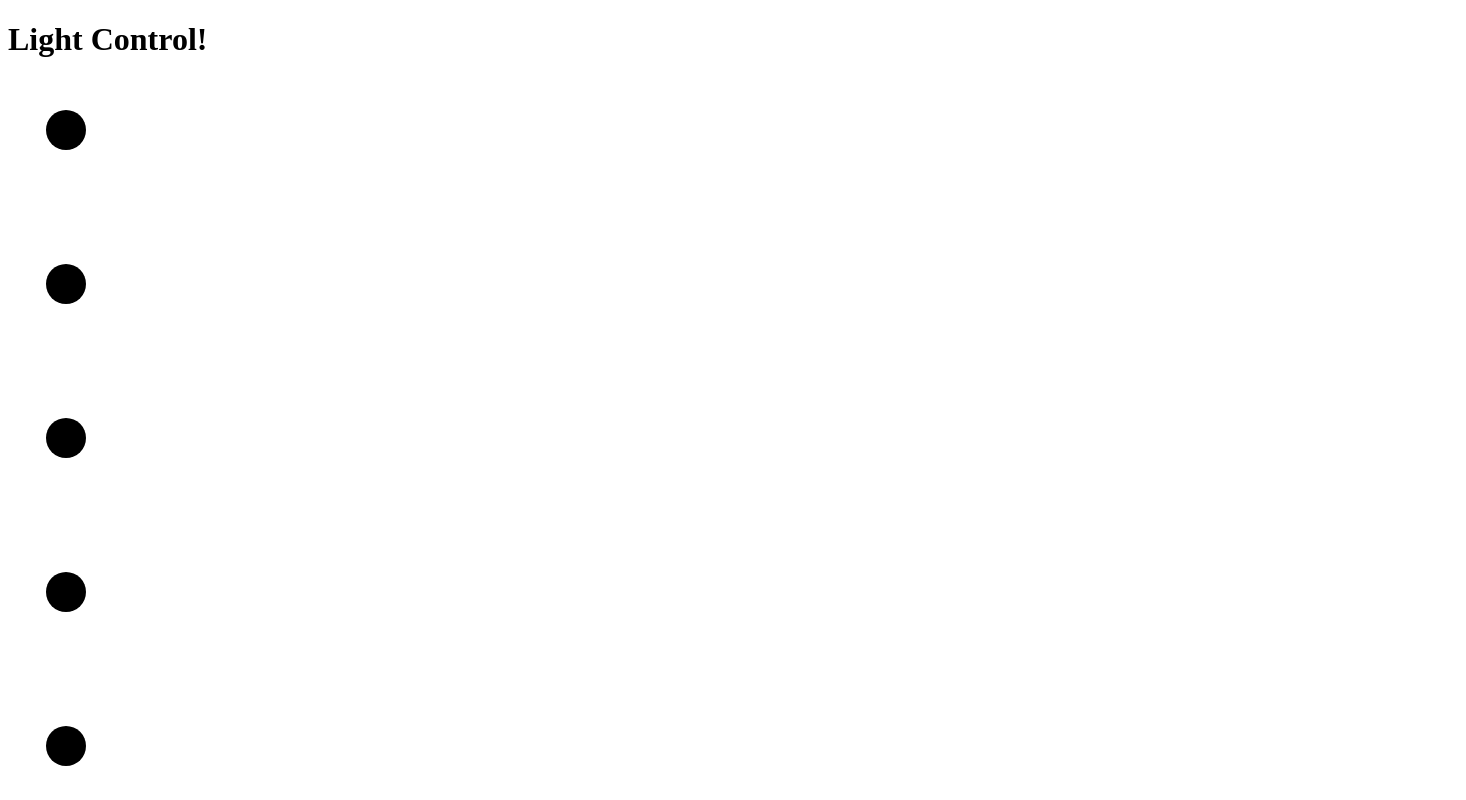
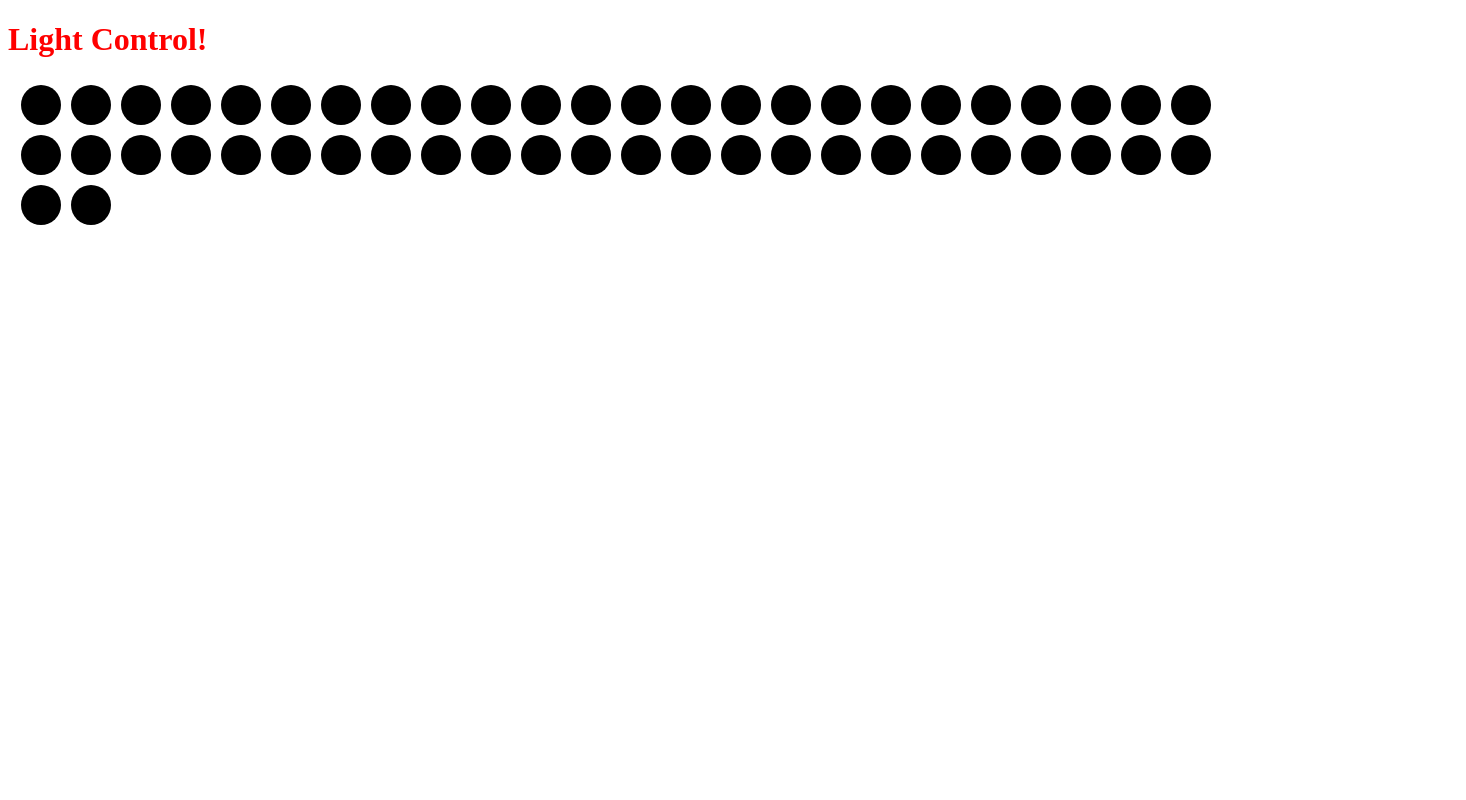
Before and after one commit to justintconroy/LightControl, a React (Create React App) app in the folder light-control-client/: page / in a window 1280 px wide. Shown: the top 800 px of the page, 1466 px wide, since content can reach past the window. Built offline with nearby package versions, Linux system fonts and the light colour scheme.

Commit message:
Make only one light selected at a time.
And some styling.

```diff
--- a/light-control-client/src/components/light.tsx
+++ b/light-control-client/src/components/light.tsx
@@ -1,50 +1,36 @@
 import * as React from "react";
 import { Color, ColorResult, SketchPicker } from "react-color";
 
-export interface ILightProps {
+interface ILightProps {
   color: Color;
   isSelected: boolean;
-}
-interface ILightState {
-  color: Color;
-  isSelected: boolean;
+  onClick: () => void;
+  onChange: (color: ColorResult) => void;
 }
 
-export class Light extends React.Component<ILightProps, ILightState> {
-  constructor(props: ILightProps) {
-    super(props);
-    this.state = { color: "#000000", isSelected: false };
-  }
-  handleChange = (color: ColorResult) => {
-    this.setState({ color: color.hex });
-  };
-
-  handleClick = () => {
-    this.setState({ isSelected: !this.state.isSelected });
-  };
-
+export class Light extends React.Component<ILightProps> {
   render() {
     return (
-      <div>
-        <svg className="SingleLight">
+      <div className="light">
+        <svg>
           <circle
-            cx={50}
-            cy={50}
+            cx={25}
+            cy={25}
             r={20}
-            stroke="black"
-            stroke-width={this.state.isSelected ? "4" : 0}
-            fill={this.state.color as string}
-            onClick={this.handleClick}
+            stroke="#252525"
+            stroke-width={this.props.isSelected ? "4" : 0}
+            fill={this.props.color as string}
+            onClick={this.props.onClick}
           />
         </svg>
-        {this.state.isSelected && (
-          <div className="SingleLight-Picker">
+        {this.props.isSelected && (
+          <span className="light-picker">
             <SketchPicker
-              color={this.state.color}
+              color={this.props.color}
               disableAlpha={true}
-              onChange={this.handleChange}
+              onChange={this.props.onChange}
             />
-          </div>
+          </span>
         )}
       </div>
     );
--- a/light-control-client/src/components/strand.tsx
+++ b/light-control-client/src/components/strand.tsx
@@ -1,9 +1,11 @@
 import * as React from "react";
-import { ILightProps, Light } from "./light";
+import { Color, ColorResult } from "react-color";
+import { Light } from "./light";
 
 interface IStrandProps {}
 interface IStrandState {
-  lights: ILightProps[];
+  lights: Color[];
+  selected: number | null;
 }
 
 export class Strand extends React.Component<IStrandProps, IStrandState> {
@@ -11,14 +13,41 @@ export class Strand extends React.Component<IStrandProps, IStrandState> {
     super(props);
     this.state = {
       lights: Array(50).fill({ Color: "#000000", isSelected: false }),
+      selected: null,
     };
   }
 
+  handleClick = (i: number) => {
+    const current = this.state.selected;
+
+    // Clear the selection if the currently
+    //  selected light is selected again.
+    if (current === i) {
+      this.setState({ selected: null });
+      return;
+    }
+
+    this.setState({ selected: i });
+  };
+
+  handleChange = (i: number, color: ColorResult) => {
+    const lights = this.state.lights.slice();
+    lights[i] = color.hex;
+    this.setState({ lights: lights });
+  };
+
   render() {
     return (
-      <div>
-        {this.state.lights.map((light) => {
-          return <Light color={light.color} isSelected={light.isSelected} />;
+      <div className="strand">
+        {this.state.lights.map((light, i) => {
+          return (
+            <Light
+              color={light}
+              isSelected={i === this.state.selected}
+              onClick={() => this.handleClick(i)}
+              onChange={(color: ColorResult) => this.handleChange(i, color)}
+            />
+          );
         })}
       </div>
     );
--- /dev/null
+++ b/light-control-client/src/index.css
@@ -0,0 +1,27 @@
+h1 {
+  color: red;
+}
+
+.light {
+  float: left;
+  height: 50px;
+  width: 50px;
+}
+
+.light > .light-picker {
+  float: left;
+  margin-top: -100px;
+}
+
+.strand-manager {
+  display: flex;
+  flex-direction: column;
+}
+
+.strand:after {
+  clear: both;
+  content: "";
+  display: table;
+  border: 2px;
+  border-color: "black";
+}
--- a/light-control-client/src/index.tsx
+++ b/light-control-client/src/index.tsx
@@ -1,5 +1,6 @@
 import * as React from "react";
 import ReactDOM from "react-dom";
+import "./index.css";
 import { Strand } from "./components/strand";
 
 function App() {
@@ -9,7 +10,7 @@ function App() {
         <h1>Light Control!</h1>
       </header>
       <body>
-        <div>
+        <div className="strand-manager">
           <Strand />
         </div>
       </body>
```
